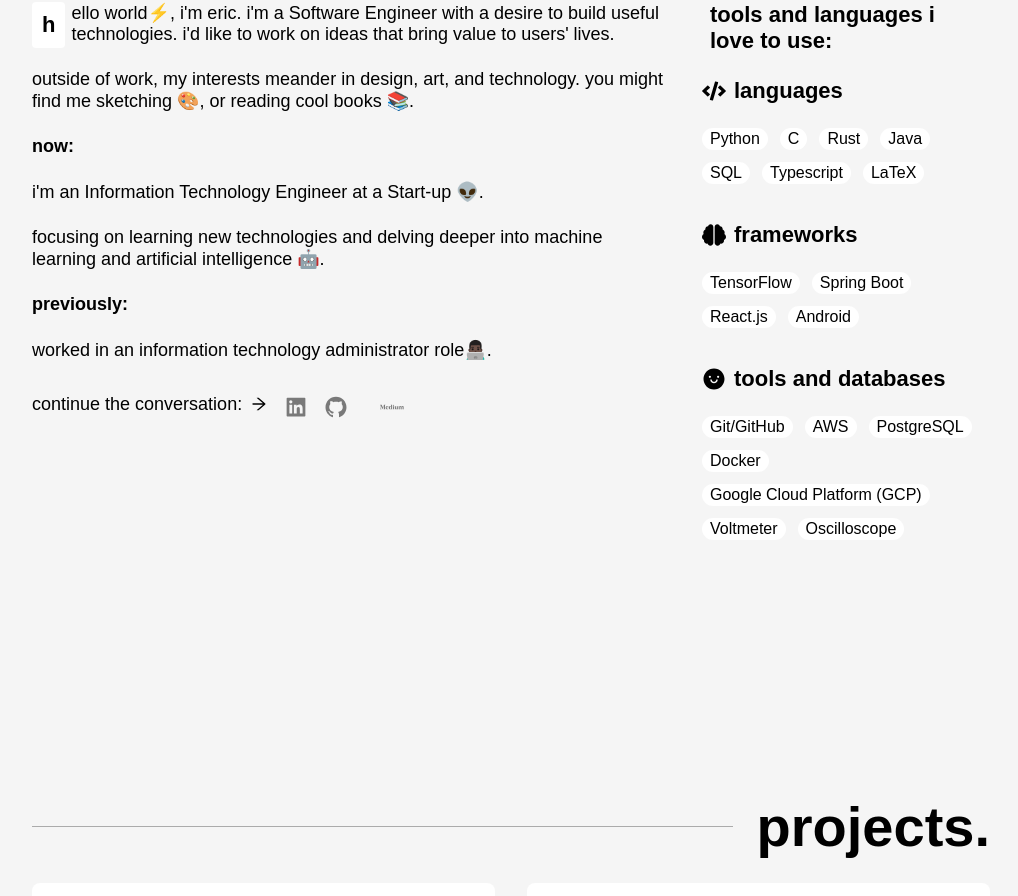
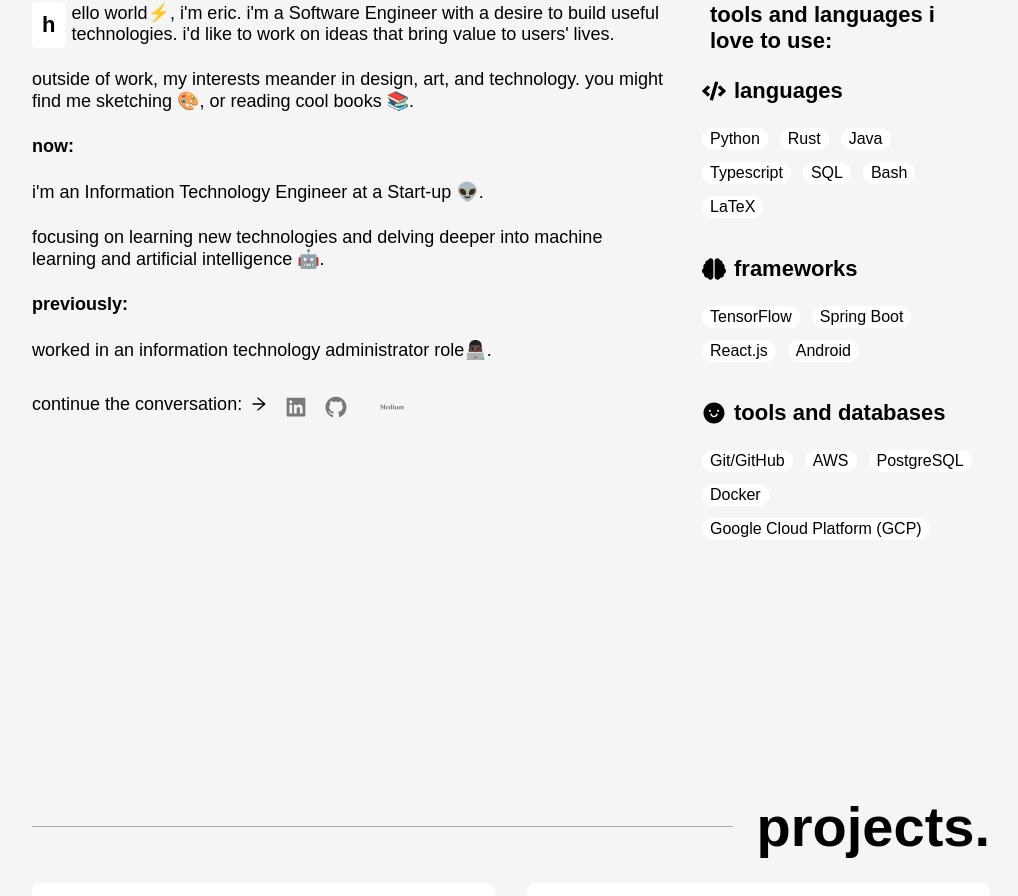
Before and after one commit to ngoiyaeric/ngoiyaeric.github.io, a Next.js app: page / in a window 1280 px wide. Shown: the part 1036-1932 px from the top of the page, without its empty margins (159-1177 px from the left). Built offline with nearby package versions, Linux system fonts and the light colour scheme; a web font is replaced by a local one.

Commit message:
Update Stats.tsx

```diff
--- a/components/home/about/Stats.tsx
+++ b/components/home/about/Stats.tsx
@@ -17,11 +17,11 @@ export const Stats = () => {
           </h4>
           <div className={styles.statGrid}>
             <span className="chip">Python</span>
-            <span className="chip">C</span>
             <span className="chip">Rust</span>
             <span className="chip">Java</span>
+            <span className="chip">Typescript</span>
             <span className="chip">SQL</span>
-            <span className="chip">Typescript</span>
+            <span className="chip">Bash</span>
             <span className="chip">LaTeX</span>
           </div>
         </div>
@@ -53,8 +53,6 @@ export const Stats = () => {
             <span className="chip">PostgreSQL</span>
             <span className="chip">Docker</span>
             <span className="chip">Google Cloud Platform (GCP)</span>
-             <span className="chip">Voltmeter</span>
-            <span className="chip">Oscilloscope</span>
           </div>
         </div>
       </Reveal>
```
